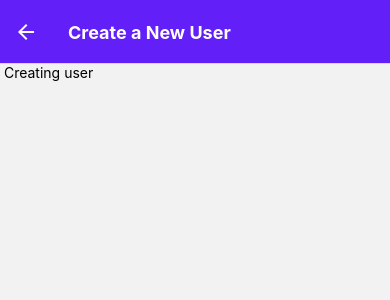
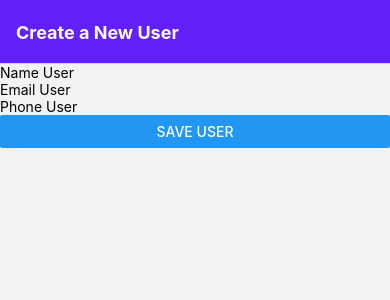
Before and after one commit to noeliamodica/React_Native-ProyectoconFirebase, a React Native app: screen /CreateUserScreen in a window 390 px wide. Shown: the top 300 px of the page. Built offline with nearby package versions, Linux system fonts and the light colour scheme.

Commit message:
trabajo en CreateUser

```diff
--- a/App.js
+++ b/App.js
@@ -26,16 +26,17 @@ function MyStack() {
         },
       }}
     >
+       <Stack.Screen
+        name="CreateUserScreen"
+        component={CreateUserScreen}
+        options={{ title: "Create a New User" }}
+      />
       <Stack.Screen
         name="UsersList"
         component={UsersList}
         options={{ title: "Users List" }}
       />
-      <Stack.Screen
-        name="CreateUserScreen"
-        component={CreateUserScreen}
-        options={{ title: "Create a New User" }}
-      />
+
       <Stack.Screen
         name="UserDetailScreen"
         component={UserDetailScreen}
--- a/screens/CreateUserScreen.js
+++ b/screens/CreateUserScreen.js
@@ -1,12 +1,52 @@
 import React from 'react';
-import {Text, View} from 'react-native';
+import {
+    Button,
+    View,
+    StyleSheet,
+    TextInput,
+    ScrollView,
+  } from "react-native";
 
 const CreateUserScreen =() =>{
 return(
+    <ScrollView >
     <View>
-        <Text> Creating user </Text>
+        <TextInput placeholder="Name User" />
+        <TextInput placeholder="Email User" />
+        <TextInput placeholder="Phone User" />
     </View>
+
+    <View>
+        <Button title="Save User" />
+    </View>
+
+    </ScrollView>
 )
 }
 
+
+const styles = StyleSheet.create({
+    container: {
+      flex: 1,
+      padding: 35,
+    },
+    inputGroup: {
+      flex: 1,
+      padding: 0,
+      marginBottom: 15,
+      borderBottomWidth: 1,
+      borderBottomColor: "#cccccc",
+    },
+    loader: {
+      left: 0,
+      right: 0,
+      top: 0,
+      bottom: 0,
+      position: "absolute",
+      alignItems: "center",
+      justifyContent: "center",
+    },
+  });
+
+
 export default CreateUserScreen
```
